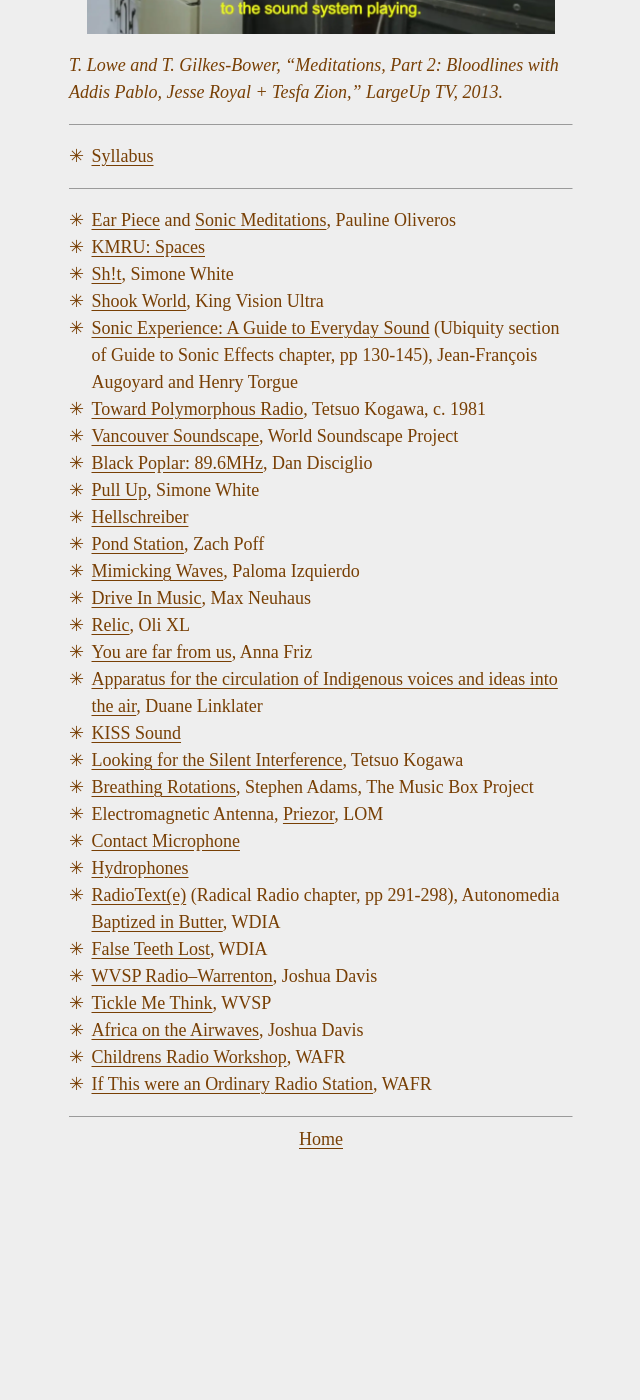
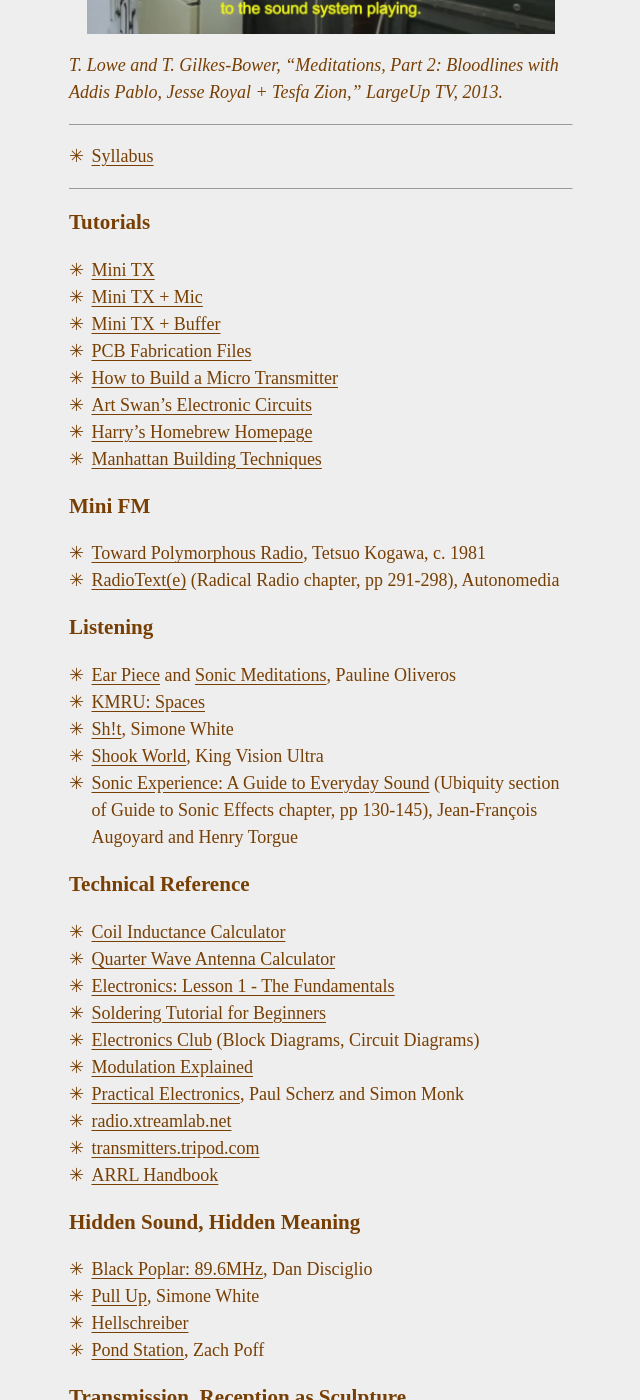
Before and after one commit to bryantwells/rr25, a Jekyll site: the page built from index.md, in a window 1280 px wide and 1400 px high, scrolled down 1401 px. Shown: the whole window, without its empty margins (319-959 px from the left). Built offline with Jekyll 4.4.1, drawn with Linux system fonts in a browser that asks for light colours; before the commit the page ends 2572 px from its top, so only the background shows below that; some of the changed text lies outside the part shown.

Commit message:
antenna tutorial

```diff
--- a/index.md
+++ b/index.md
@@ -80,30 +80,69 @@
 
 ---
 
+### Tutorials
+- [Mini TX](/mini-tx-1.html)
+- [Mini TX + Mic](/mini-tx-2.html)
+- [Mini TX + Buffer](/mini-tx-3.html)
+- [PCB Fabrication Files](/fab.html)
+- [How to Build a Micro Transmitter](https://anarchy.translocal.jp/radio/micro/howtotx.html)
+- [Art Swan's Electronic Circuits](https://www.angelfire.com/art2/artswan/)
+- [Harry's Homebrew Homepage](http://sm0vpo.altervista.org/)
+- [Manhattan Building Techniques](https://www.qrpme.com/docs/K7QO%20Manhattan.pdf)
+
+### Mini FM
+
+- [Toward Polymorphous Radio](https://drive.google.com/file/d/1YDdtHzgt00Tn1E4vpdQdbLqyKVmCRprT/view?usp=sharing), Tetsuo Kogawa, c. 1981
+- [RadioText(e)](https://www.are.na/block/36033944) (Radical Radio chapter, pp 291-298), Autonomedia
+
+### Listening
+
 - [Ear Piece](https://www.kim-cohen.com/Assets/CourseAssets/Texts/Oliveros_Ear%20Piece%20(1998).PDF) and [Sonic Meditations](https://www.are.na/block/35413437), Pauline Oliveros
 - [KMRU: Spaces](https://www.youtube.com/watch?v=jxRbgvRNoS4)
 - [Sh!t](https://attachments.are.na/35567766/27327d5618ff01a2c81ba82337b3a6c2.pdf?1743106294), Simone White
 - [Shook World](https://algierstheband.bandcamp.com/album/shook-world-hosted-by-algiers), King Vision Ultra
 - [Sonic Experience: A Guide to Everyday Sound](https://attachments.are.na/12509280/108be580b3e8789556c4a09eb6f06bf2.pdf?1626041041) (Ubiquity section of Guide to Sonic Effects chapter, pp 130-145), Jean-François Augoyard and Henry Torgue
-- [Toward Polymorphous Radio](https://drive.google.com/file/d/1YDdtHzgt00Tn1E4vpdQdbLqyKVmCRprT/view?usp=sharing), Tetsuo Kogawa, c. 1981
-- [Vancouver Soundscape](https://www.sfu.ca/sonic-studio-webdav/WSP_Doc/Booklets/Vanscape1.pdf), World Soundscape Project
+
+### Technical Reference
+
+- [Coil Inductance Calculator](https://www.66pacific.com/calculators/coil-inductance-calculator.aspx)
+- [Quarter Wave Antenna Calculator](https://www.66pacific.com/calculators/quarter-wave-vertical-antenna-calculator.aspx)
+- [Electronics: Lesson 1 - The Fundamentals](https://www.youtube.com/watch?app=desktop&v=SGvOmwZvhVk)
+- [Soldering Tutorial for Beginners](https://www.youtube.com/watch?app=desktop&v=Qps9woUGkvI)
+- [Electronics Club](https://electronicsclub.info/menu.htm#study) (Block Diagrams, Circuit Diagrams)
+- [Modulation Explained](https://www.youtube.com/watch?v=XnoHXyb7dkY)
+- [Practical Electronics](http://instrumentacion.qi.fcen.uba.ar/libro/Scherz.pdf), Paul Scherz and Simon Monk
+- [radio.xtreamlab.net](https://radio.xtreamlab.net/)
+- [transmitters.tripod.com](https://transmitters.tripod.com/)
+- [ARRL Handbook](https://www.are.na/block/35769729)
+
+### Hidden Sound, Hidden Meaning
 - [Black Poplar: 89.6MHz](https://danndisciglio.com/black-poplar-896-mhz), Dan Disciglio
 - [Pull Up](https://vol3.temporaryliveness.org/), Simone White
 - [Hellschreiber](https://en.wikipedia.org/wiki/Hellschreiber)
 - [Pond Station](https://zachpoff.com/artwork/pondstation/), Zach Poff
+
+### Transmission, Reception as Sculpture
 - [Mimicking Waves](https://palomita.studio/antennas.html), Paloma Izquierdo
 - [Drive In Music](https://www.are.na/block/35894399), Max Neuhaus
 - [Relic](https://www.are.na/block/2899079), Oli XL
 - [You are far from us](https://nicelittlestatic.com/sound-radio-artworks/you-are-far-from-us/), Anna Friz
+
+### Communal Sound
 - [Apparatus for the circulation of Indigenous voices and ideas into the air](https://westernfront.ca/archives/get/ca_occurrences/1766), Duane Linklater
 - [KISS Sound](https://www.youtube.com/watch?v=LIZpE1RBHjM&t=58s)
+
+### Transmission Performance
 - [Looking for the Silent Interference](https://www.youtube.com/watch?v=7-bZ9PwUwMQ), Tetsuo Kogawa
 - [Breathing Rotations](http://radia.fm/2025/04/show-1045-breathing-rotations-in-the-imaginary-radio-station-by-stephen-adams-with-the-music-box-project-diffusion/), Stephen Adams, The Music Box Project
+
+### Devices
 - Electromagnetic Antenna, [Priezor](https://store.lom.audio/products/priezor?variant=5859618062368), LOM
 - [Contact Microphone](https://en.wikipedia.org/wiki/Contact_microphone)
 - [Hydrophones](https://en.wikipedia.org/wiki/Hydrophone)
-- [RadioText(e)](https://www.are.na/block/36033944) (Radical Radio chapter, pp 291-298), Autonomedia
-  [Baptized in Butter](https://drive.google.com/file/d/1x3DNmlnOLik7GbfyLUnHQAEqHUPAc-Tr/view?usp=sharing), WDIA
+
+### Black Radio
+- [Baptized in Butter](https://drive.google.com/file/d/1x3DNmlnOLik7GbfyLUnHQAEqHUPAc-Tr/view?usp=sharing), WDIA
 - [False Teeth Lost](https://drive.google.com/file/d/1STGJOGIlkAg9gho5aLx7uAq921g6EjQ1/view?usp=drive_link), WDIA
 - [WVSP Radio–Warrenton](https://mediaandthemovement.unc.edu/2013/03/10/wvsp-radio/), Joshua Davis
 - [Tickle Me Think](https://soundcloud.com/jpinkowitz/wvsp-radio-tickle-me-think), WVSP
```
Also changed, not shown: _pages/antenna.md (added, +69 -0 lines), media/antenna/antenna.jpg (added), media/antenna/coax.jpeg (added), media/antenna/section.jpg (added), 15 other files.
